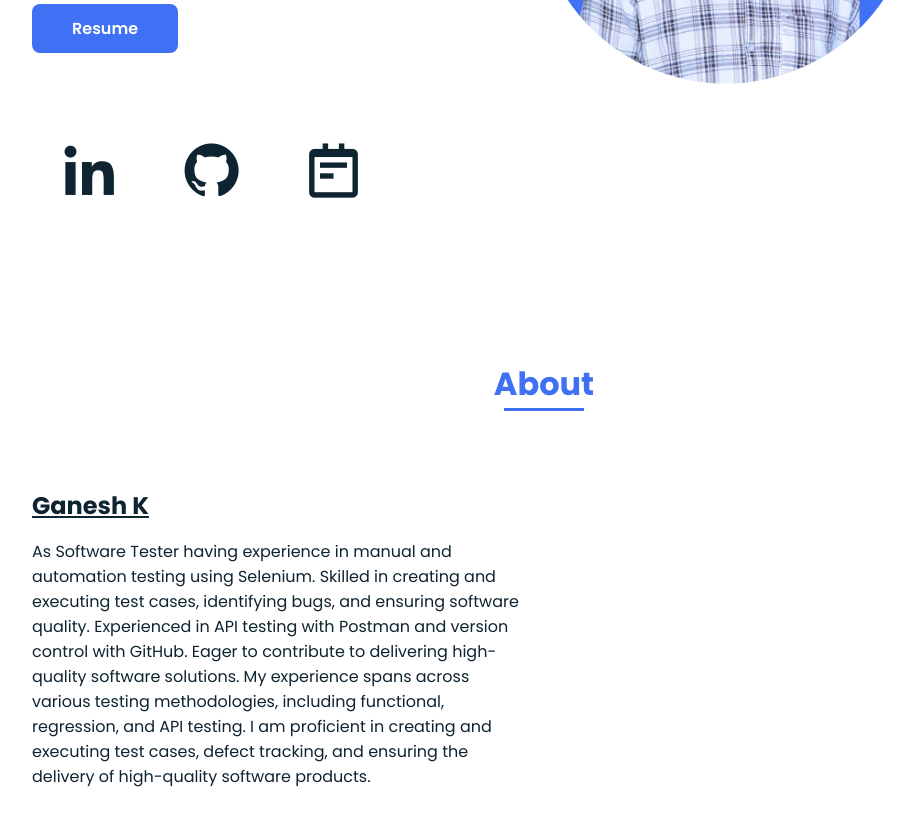
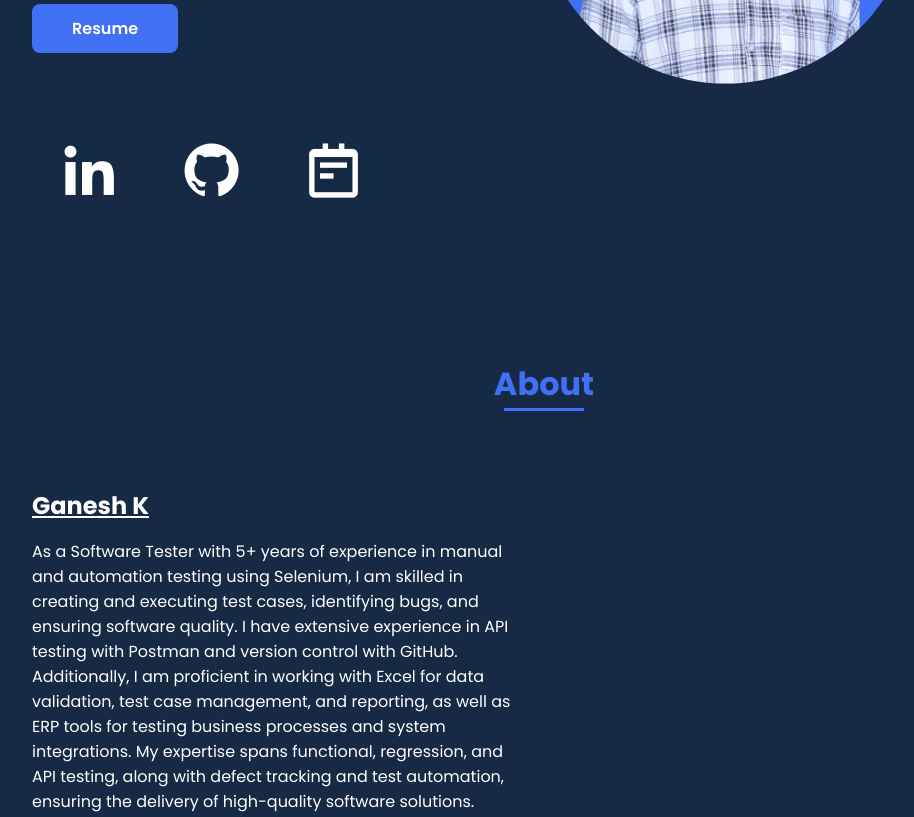
Before and after one commit to ganeshworks/ganeshworks.github.io, a plain HTML site: page index.html in a window 1280 px wide. Shown: the part 520-1337 px from the top of the page, without its empty margins (96-1010 px from the left). Drawn offline with nearby package versions, Linux system fonts and the light colour scheme.

Commit message:
Add files via upload

```diff
--- a/assets/css/styles.css
+++ b/assets/css/styles.css
@@ -8,6 +8,8 @@
   --hue-color: 224;
   --first-color: hsl(180, 48%, 26%);
   --second-color: hsl(var(--hue-color), 56%, 12%);
+  background-color: #021635ea; /* Light Blue */
+  color: white;
   /* --second-color: hsl(182, 66%, 52%); */
 
   --body-font: "Poppins", sans-serif;
@@ -46,28 +48,33 @@ body {
   margin: var(--header-height) 0 0 0;
   font-family: var(--body-font);
   font-size: var(--normal-font-size);
-  color: var(--second-color);
+  /* color: var(--second-color); */
+  color: white;
   /* color: #b7bfc8; */
 }
 
 h1, h2, p {
   margin: 0;
+  color: white;
 }
 
 ul {
   margin: 0;
   padding: 0;
   list-style: none;
+  color: white;
 }
 
 a {
   text-decoration: none;
+  color: white;
 }
 
 img {
   max-width: 100%;
   height: auto;
   display: block;
+  color: white;
 }
 
 
@@ -78,6 +85,7 @@ img {
   margin-top: var(--mb-2);
   margin-bottom: var(--mb-4);
   text-align: center;
+  color: white;
 }
 
 .section-title::after {
@@ -90,13 +98,15 @@ img {
   margin: auto;
   top: 2rem;  /* Adjust vertical spacing */
   background-color: var(--first-color);
-
+  color: white;
 }
 
 
 .section {
   padding-top: 3rem;
   padding-bottom: 2rem;
+  color: white;
+
 }
 
 
@@ -105,6 +115,8 @@ img {
   display: grid;
   margin-left: var(--mb-2);
   margin-right: var(--mb-2);
+  color: white;
+
 }
 
 .l-header {
@@ -116,6 +128,8 @@ img {
   z-index: var(--z-fixed);
   background-color: #ffffff;
   box-shadow: 0 1px 4px rgba(146, 161, 176, 0.15);
+  color: white;
+
 }
 
 
@@ -125,6 +139,8 @@ img {
   justify-content: space-between;
   align-items: center;
   font-weight: var(--font-semi);
+  color: white;
+
 }
 @media screen and (max-width: 767px) {
   .nav__menu {
@@ -136,10 +152,14 @@ img {
     padding: 2rem;
     background-color: var(--second-color);
     transition: 0.5s;
+    color: white;
+
   }
 }
 .nav__item {
   margin-bottom: var(--mb-4);
+  color: white;
+
 }
 .nav__link {
   position: relative;
@@ -199,19 +219,21 @@ img {
 .home__title-color {
   color: var(--first-color);
 }
-.home__social {
-  display: flex;
-  flex-direction: column;
-}
 .home__social-icon {
   width: max-content;
   margin-bottom: var(--mb-2);
   font-size: 1.5rem;
-  color: var(--second-color);
+  color: white !important; /* Force white color */
 }
+
 .home__social-icon:hover {
-  color: var(--first-color);
+  color: white !important; /* Ensure hover color remains white */
 }
+
+.home__social i {
+  color: white !important; /* Apply white color directly to icons */
+}
+
 .home__img {
   position: absolute;
   top: 190px; /* Moves the image upwards */
@@ -470,6 +492,7 @@ img {
 }
 
 .contact__input {
+  color: black;
   width: 100%;
   font-size: var(--normal-font-size);
   font-weight: var(--font-semi);
--- a/index.html
+++ b/index.html
@@ -97,7 +97,7 @@
                     <div class="about-container">
                         <h2 class="about__subtitle">Ganesh K</h2>
                         <p class="about__text">
-                            As Software Tester having experience in manual and automation testing using Selenium. Skilled in creating and executing test cases, identifying bugs, and ensuring software quality. Experienced in API testing with Postman and version control with GitHub. Eager to contribute to delivering high-quality software solutions. My experience spans across various testing methodologies, including functional, regression, and API testing. I am proficient in creating and executing test cases, defect tracking, and ensuring the delivery of high-quality software products.
+                            As a Software Tester with 5+ years of experience in manual and automation testing using Selenium, I am skilled in creating and executing test cases, identifying bugs, and ensuring software quality. I have extensive experience in API testing with Postman and version control with GitHub. Additionally, I am proficient in working with Excel for data validation, test case management, and reporting, as well as ERP tools for testing business processes and system integrations. My expertise spans functional, regression, and API testing, along with defect tracking and test automation, ensuring the delivery of high-quality software solutions.
                         </p>
                     </div>
 
```
